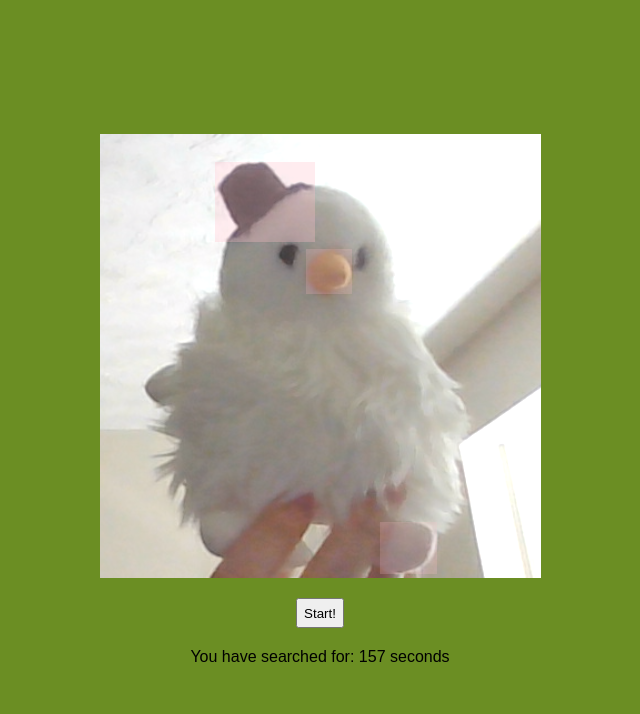
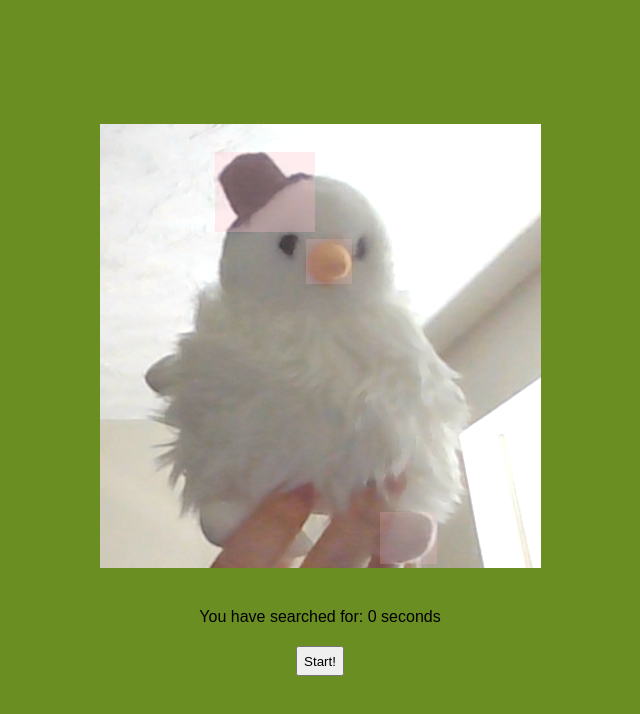
Before and after one commit to VirsatusCodes/odin-waldo, a React (Create React App) app: page / in a window 1280 px wide. Shown: the top 714 px of the page, without its empty margins (320-960 px from the left). Built offline with nearby package versions, Linux system fonts and the light colour scheme.

Commit message:
page no longer fully re-renders on every clock tick, moved state down to the timeTracker component.

```diff
--- a/src/App.js
+++ b/src/App.js
@@ -1,4 +1,4 @@
-import React, { useState } from "react";
+import React, { useState, useEffect } from "react";
 import { initializeApp } from "firebase/app";
 import "./styling/generalStyling.css";
 import penguin from "./imgs/penguin.png";
@@ -6,6 +6,7 @@ import RenderImage from "./components/RenderImage";
 import UserClick from "./components/UserClick";
 import TimeTracker from "./components/TimeTracker";
 import CongratsMessage from "./components/CongratsMessage";
+import GameStart from "./components/GameStart";
 
 const firebaseConfig = {
   apiKey: "AIzaSyAlPkxaHlHQcU7YZONNQAk3sGexKpH3XFQ",
@@ -24,9 +25,8 @@ const App = () => {
     x: 0,
     y: 0,
   });
-  const [userClock, setUserClock] = useState({
+  const [gameStatus, setGameStatus] = useState({
     started: false,
-    clock: 157,
   });
   const [targetsTracker, setTargetsTracker] = useState({
     hat: true,
@@ -57,7 +57,7 @@ const App = () => {
   };
 
   const onSelect = (e) => {
-    if (userClock.started !== false) {
+    if (gameStatus.started !== false) {
       const userSelection = e.target.value;
       const transformedUserSelection = wordCollapser(userSelection);
       console.log(e.target.value);
@@ -88,19 +88,18 @@ const App = () => {
         return;
       }
     }
+
     return (
       <CongratsMessage endGameMessage={endGameMessage} resetGame={resetGame} />
     );
   };
-  const timer = () => {
-    if (userClock.started === false) {
-      setInterval(() => {
-        setUserClock({
-          started: true,
-          clock: (userClock.clock += 1),
-        });
-      }, 1000);
+  const gameState = () => {
+    if (gameStatus.started === false) {
+      setGameStatus({
+        started: true,
+      });
     }
+    console.log(gameStatus.started);
   };
 
   const resetGame = () => {
@@ -116,14 +115,13 @@ const App = () => {
       y: 0,
     });
 
-    setUserClock({
+    setGameStatus({
       started: false,
-      clock: 0,
     });
   };
 
   const endGameMessage = () => {
-    let timeInSeconds = userClock.clock;
+    let timeInSeconds = gameStatus.clock;
     let regEx = /(\w+)/g;
     let minutes = (timeInSeconds / 60).toString().match(regEx)[0];
     /* divide the seconds into a decimal value for time and take the
@@ -146,8 +144,9 @@ const App = () => {
   return (
     <div>
       <RenderImage img={penguin} onClick={onClick} />
-      <TimeTracker onClick={timer} userTime={userClock.clock} />
+      <TimeTracker gameState={gameStatus} />
       <UserClickCheck />
+      <GameStart gameStateSetter={gameState} />
       <ScoreMonitor />
     </div>
   );
--- /dev/null
+++ b/src/components/GameStart.js
@@ -0,0 +1,9 @@
+import React, { useState } from "react";
+const GameStart = ({ gameStateSetter }) => {
+  return (
+    <div className="game-start">
+      <button onClick={gameStateSetter}>Start!</button>
+    </div>
+  );
+};
+export default GameStart;
--- a/src/components/TimeTracker.js
+++ b/src/components/TimeTracker.js
@@ -1,8 +1,35 @@
-const TimeTracker = ({ onClick, userTime }) => {
+import React, { useState, useEffect } from "react";
+const TimeTracker = ({ gameState }) => {
+  const [userClock, setUserClock] = useState({
+    time: 0,
+  });
+
+  const timer = () => {
+    if (gameState.started === true) {
+      setInterval(() => {
+        setUserClock(userClock + 1);
+      }, 1000);
+    }
+  };
+
+  useEffect(() => {
+    if (gameState.started) {
+      setInterval(() => {
+        setUserClock({
+          time: (userClock.time += 1),
+        });
+        console.log(userClock.time);
+      }, 1000);
+    } else if (!gameState.started) {
+      setUserClock({
+        time: 0,
+      });
+    }
+  }, [gameState.started]);
+
   return (
     <div className="game-info">
-      <button onClick={onClick}>Start!</button>
-      <div>You have searched for: {userTime} seconds</div>
+      <div>You have searched for: {userClock.time} seconds</div>
     </div>
   );
 };
--- a/src/styling/generalStyling.css
+++ b/src/styling/generalStyling.css
@@ -45,7 +45,8 @@ body {
   opacity: 0.2;
 }
 
-.game-info {
+.game-info,
+.game-start {
   display: flex;
   flex-flow: column;
   justify-content: center;
@@ -53,7 +54,7 @@ body {
   padding-top: 20px;
 }
 
-.game-info > button {
+.game-start > button {
   height: 30px;
 }
 
```
